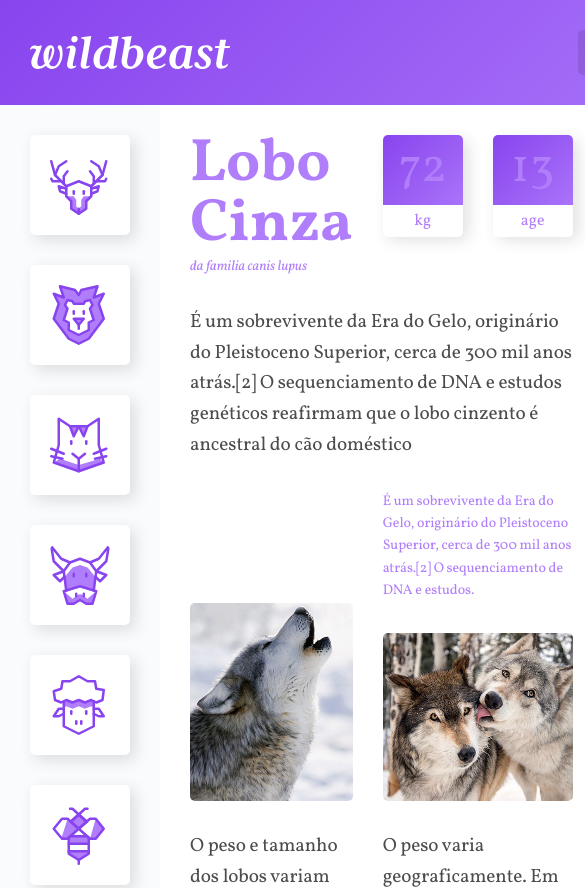
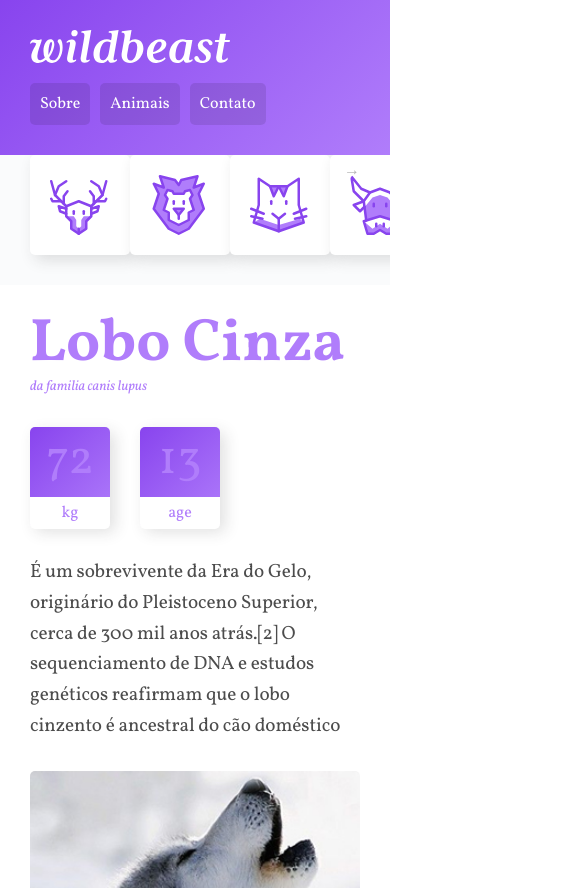
Before and after one commit to guixavier77/wildbest, a plain HTML site: page index.html in a window 390 px wide. Shown: the top 888 px of the page, 585 px wide, since content can reach past the window. Drawn offline with Linux system fonts and the light colour scheme.

Commit message:
aplicando responsividade

```diff
--- a/css/style.css
+++ b/css/style.css
@@ -7,7 +7,7 @@
 }
 
 img {
-  max-width: 100%;
+  width: 100%;
   display: block;
   border-radius: 5px;
 }
@@ -22,6 +22,27 @@ img {
     "footer footer footer";
 }
 
+@media (max-width: 1200px) {
+  .estrutura {
+    grid-template-areas:
+      "header header header"
+      "sidenav content content"
+      "sidenav anuncios anuncios"
+      "footer footer footer";
+  }
+}
+
+@media (max-width: 760px) {
+  .estrutura {
+    grid-template-columns: 100%;
+    grid-template-areas:
+      "header"
+      "sidenav"
+      "content"
+      "anuncios"
+      "footer";
+  }
+}
 /* ESTILOS HEADER */
 .header {
   grid-area: header;
@@ -59,6 +80,22 @@ img {
   margin-left: 30px;
 }
 
+@media (max-width: 760px) {
+  .header {
+    grid-template-columns: auto;
+  }
+
+  .logo {
+    margin-bottom: 20px;
+  }
+  .header nav a {
+    font-size: 1em;
+  }
+
+  .header li + li {
+    margin-left: 10px;
+  }
+}
 /* ESTILOS SIDENAV */
 .sidenav {
   grid-area: sidenav;
@@ -82,6 +119,48 @@ img {
   background: #b07dfb;
 }
 
+@keyframes seta {
+  from {
+    right: 30px;
+  }
+  to {
+    right: 20px;
+  }
+}
+
+@media (max-width: 760px) {
+  .sidenav {
+    position: relative;
+    overflow-x: auto;
+    -webkit-overflow-scrolling: touch;
+    -ms-overflow-style: -ms-autohiding-scrollbar;
+  }
+
+  .sidenav::after {
+    content: "→";
+    position: absolute;
+    top: 5px;
+    right: 30px;
+    color: rgba(0, 0, 0, 0.3);
+    animation: seta 0.5s ease-in 0s infinite alternate;
+  }
+  .sidenav ul {
+    display: flex;
+  }
+
+  .sidenav li {
+    flex: 1 0 60px;
+  }
+
+  .sidenav {
+    padding: 0 30px;
+  }
+
+  .sidenav li a {
+    margin-left: 30px 30px 30px 0;
+  }
+}
+
 /* ESTILOS CONTEUDO */
 .content {
   grid-area: content;
@@ -91,6 +170,12 @@ img {
   display: grid;
   grid-template-columns: 1fr 1fr;
   gap: 30px;
+}
+
+@media (max-width: 600px) {
+  .content {
+    grid-template-columns: auto;
+  }
 }
 
 .col-wide {
@@ -185,6 +270,7 @@ p {
   border-radius: 5px;
   box-shadow: 5px 5px 15px 0px rgba(44, 44, 44, 0.15);
   background: linear-gradient(135deg, #8844ee, #b07dfb);
+  align-self: start;
 }
 
 .citacao p {
@@ -198,6 +284,13 @@ p {
 
 .atributos li {
   color: #fff;
+  font-family: Courier, monospace;
+  font-size: 1.125em;
+  padding: 15px;
+}
+
+.atributos li + li {
+  border-top: 2px solid #b07dfb;
 }
 
 /* ESTILOS ANUNCIOS */
@@ -208,6 +301,7 @@ p {
   align-content: start;
   padding: 30px;
   gap: 30px;
+  grid-template-columns: repeat(auto-fit, minmax(150px, 1fr));
 }
 
 /* ESTILOS FOOTER */
--- a/index.html
+++ b/index.html
@@ -27,14 +27,12 @@
 
     <nav class="sidenav">
       <ul>
-        <li>
-          <a href=""><img src="img/icones/cervo.svg" alt="Cervo"></a>
-          <a href=""><img src="img/icones/leao.svg" alt="Leão"></a>
-          <a href=""><img src="img/icones/gato.svg" alt="Gato"></a>
-          <a href=""><img src="img/icones/vaca.svg" alt="Vaca"></a>
-          <a href=""><img src="img/icones/ovelha.svg" alt="ovelha"></a>
-          <a href=""><img src="img/icones/abelha.svg" alt="Abelha"></a>
-        </li>
+        <li><a href="#"><img src="img/icones/cervo.svg" alt="Cervo"></a></li>
+        <li><a href="#"><img src="img/icones/leao.svg" alt="Leão"></a></li>
+        <li><a href="#"><img src="img/icones/gato.svg" alt="Gato"></a></li>
+        <li><a href="#"><img src="img/icones/vaca.svg" alt="Vaca"></a></li>
+        <li><a href="#"><img src="img/icones/ovelha.svg" alt="Ovelha"></a></li>
+        <li><a href="#"><img src="img/icones/abelha.svg" alt="Abelha"></a></li>
       </ul>
     </nav>
 
```
